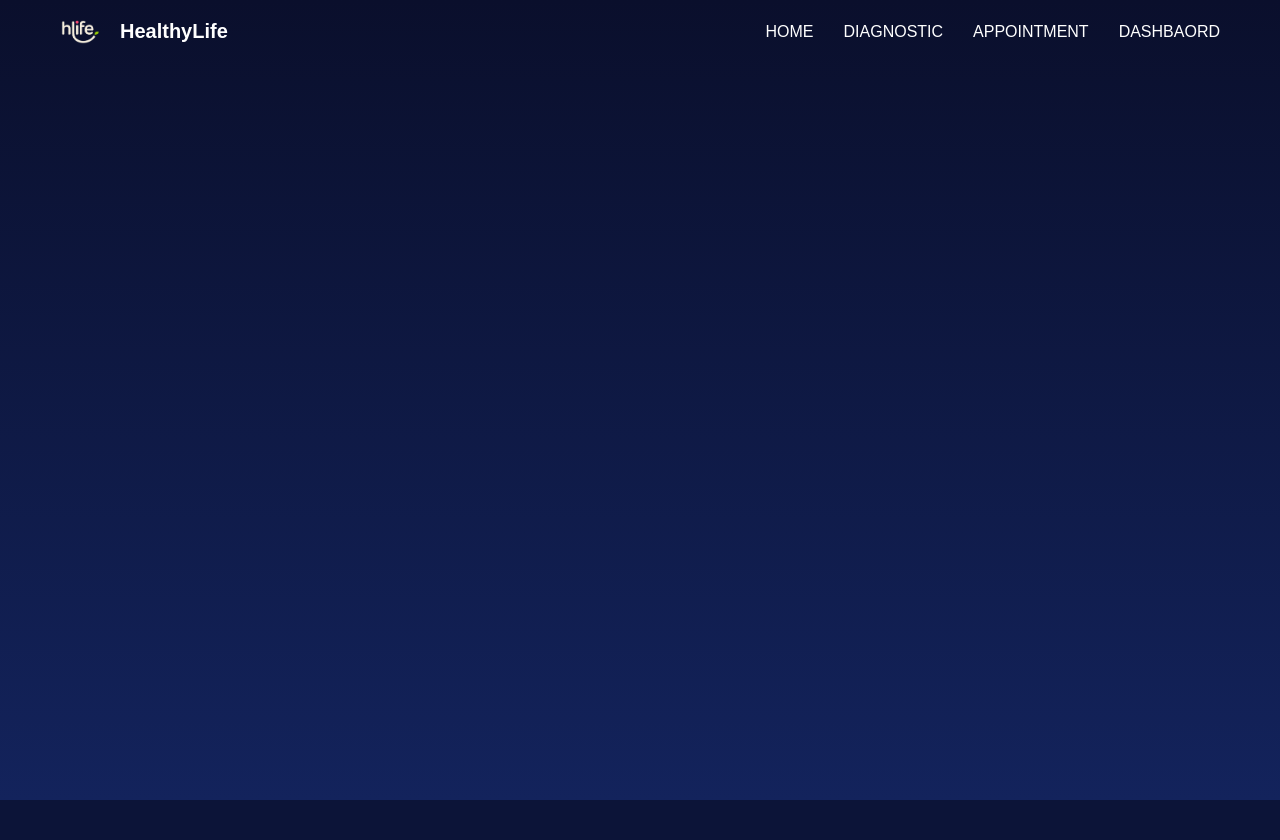
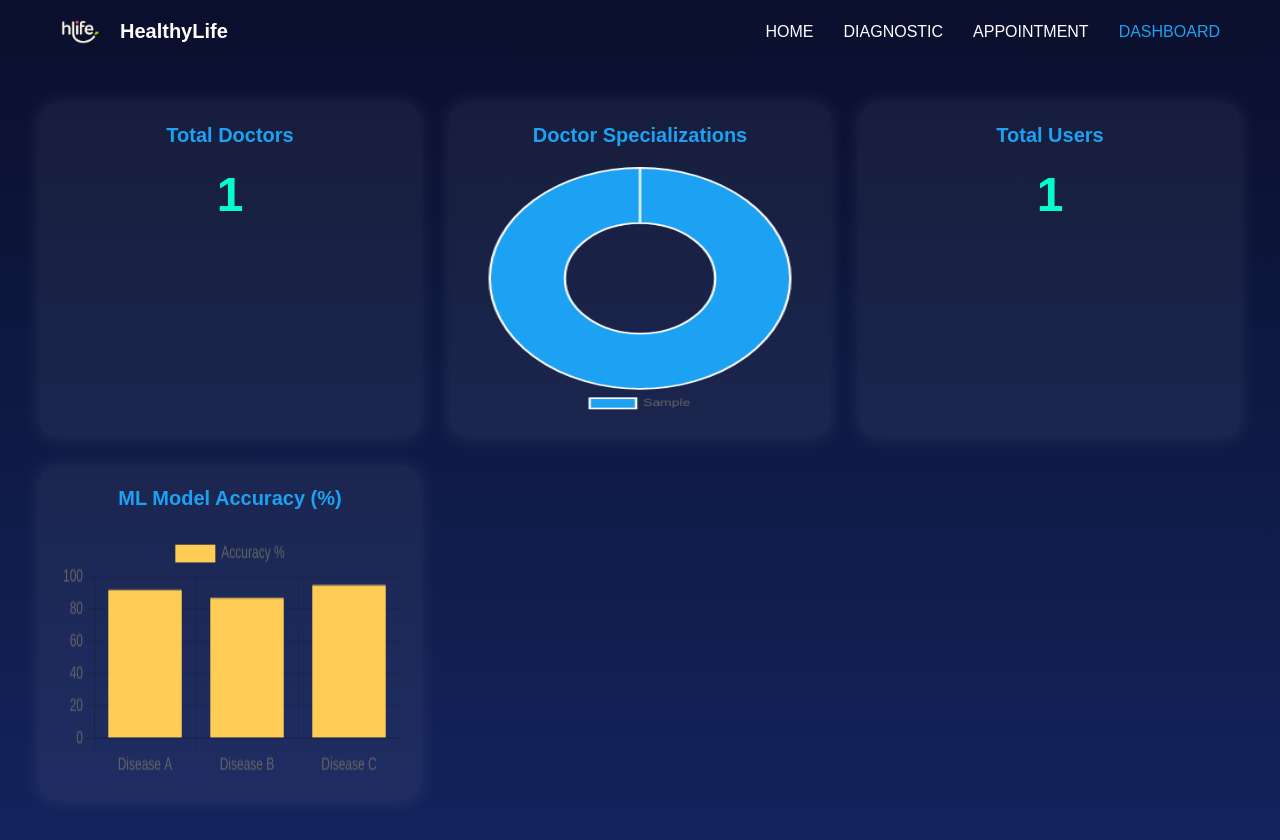
Before and after one commit to Mahboob-Attar/HealthyLife-Healthcare-Platform, a Flask app: page /dashboard/ in a window 1280 px wide. Before the commit the page ends 800 px from the top, so only its background shows below. Run offline with Flask 3, Linux system fonts and the light colour scheme; tables that the repository leaves empty or names only in its code hold one stand-in row (values such as "Sample post"); parts of the project's set-up code (start-up, migrations or seed data) failed here and were passed over.

Commit message:
update dashboard for analytical page

```diff
--- a/client/static/css/dashboard.css
+++ b/client/static/css/dashboard.css
@@ -54,78 +54,50 @@ body {
   color: #1da1f2;
 }
 
-/* Lab Test Section */
-.labtest {
-  max-width: 600px;
-  margin: 60px auto;
-  padding: 30px;
-  background-color: rgba(255, 255, 255, 0.05);
-  border-radius: 15px;
-  text-align: center;
-  box-shadow: 0 0 15px rgba(255, 255, 255, 0.2);
-  animation: fadeIn 0.4s ease-in-out;
+/* Dashboard Cards */
+.dashboard-container {
+  display: grid;
+  grid-template-columns: repeat(auto-fit, minmax(300px, 1fr));
+  gap: 30px;
+  padding: 40px;
 }
 
-@keyframes fadeIn {
-  from {
-    opacity: 0;
-    transform: translateY(15px);
-  }
-  to {
-    opacity: 1;
-    transform: translateY(0);
+.card {
+  background: rgba(255, 255, 255, 0.05);
+  padding: 20px;
+  border-radius: 15px;
+  box-shadow: 0 0 20px rgba(255, 255, 255, 0.1);
+  text-align: center;
+  transition: transform 0.3s;
+}
+
+.card:hover {
+  transform: translateY(-5px);
+}
+
+.card h3 {
+  margin-bottom: 20px;
+  font-size: 20px;
+  color: #1da1f2;
+}
+
+/* Centered Count */
+.center-count {
+  font-size: 48px;
+  font-weight: bold;
+  color: #00ffcc;
+  margin-top: 20px;
+}
+
+/* Chart Styling */
+canvas {
+  width: 100% !important;
+  height: 250px !important;
+}
+
+@media screen and (max-width: 768px) {
+  .dashboard-container {
+    grid-template-columns: 1fr;
+    padding: 20px;
   }
 }
-
-.labtest h1 {
-  font-size: 28px;
-  margin-bottom: 10px;
-}
-
-.labtest p {
-  color: #ccc;
-  margin-bottom: 20px;
-}
-
-label {
-  display: block;
-  margin-top: 15px;
-  text-align: left;
-}
-
-input,
-select {
-  width: 100%;
-  padding: 10px;
-  margin-top: 5px;
-  border: none;
-  border-radius: 8px;
-  background-color: rgba(255, 255, 255, 0.1);
-  color: #000000;
-}
-
-.btn {
-  margin-top: 20px;
-  padding: 12px 28px;
-  border: none;
-  border-radius: 25px;
-  background: #fff;
-  color: #1e3eff;
-  font-weight: bold;
-  cursor: pointer;
-  transition: 0.3s;
-}
-.btn:hover {
-  background: #1e3eff;
-  color: #fff;
-}
-
-/* Result */
-.result-box {
-  margin-top: 20px;
-  padding: 20px;
-  background-color: rgba(0, 255, 255, 0.1);
-  border-radius: 10px;
-  display: none;
-  text-align: left;
-}
--- /dev/null
+++ b/client/static/js/dashboard.js
@@ -0,0 +1,74 @@
+document.addEventListener("DOMContentLoaded", async () => {
+  try {
+    const res = await fetch("/dashboard/dashboard_data");
+    const result = await res.json();
+
+    if (!result.success) return;
+
+    const data = result.data;
+
+    // Total Doctors
+    const totalDoctors = data.total_doctors || 0;
+    document.getElementById("totalDoctors").textContent = totalDoctors;
+
+    // Total Users
+    const totalUsers = data.total_users || 0;
+    document.getElementById("totalUsers").textContent = totalUsers;
+
+    // Doctor Specializations Chart
+    const specCanvas = document.getElementById("specializationChart");
+    if (specCanvas) {
+      const specCtx = specCanvas.getContext("2d");
+      new Chart(specCtx, {
+        type: "doughnut",
+        data: {
+          labels: data.specializations.map((s) => s.specialization),
+          datasets: [
+            {
+              label: "Specializations",
+              data: data.specializations.map((s) => s.count),
+              backgroundColor: [
+                "#1da1f2",
+                "#00ffcc",
+                "#ff6384",
+                "#ff9f40",
+                "#36a2eb",
+                "#9966ff",
+              ],
+            },
+          ],
+        },
+        options: {
+          responsive: true,
+          plugins: { legend: { position: "bottom" } },
+        },
+      });
+    }
+
+    // ML Accuracy Chart
+    const mlCtx = document.getElementById("mlAccuracyChart")?.getContext("2d");
+    if (mlCtx) {
+      new Chart(mlCtx, {
+        type: "bar",
+        data: {
+          labels: Object.keys(data.ml_accuracy),
+          datasets: [
+            {
+              label: "Accuracy %",
+              data: Object.values(data.ml_accuracy),
+              backgroundColor: "#ffcd56",
+            },
+          ],
+        },
+        options: {
+          responsive: true,
+          scales: {
+            y: { beginAtZero: true, max: 100 },
+          },
+        },
+      });
+    }
+  } catch (err) {
+    console.error("Dashboard JS error:", err);
+  }
+});
--- a/client/templates/dashboard.html
+++ b/client/templates/dashboard.html
@@ -1,30 +1,55 @@
 <!DOCTYPE html>
 <html lang="en">
 <head>
-    <meta charset="UTF-8" />
-    <meta name="viewport" content="width=device-width, initial-scale=1.0" />
-    <title>Lab Test - HealthyLife</title>
-    <link rel="stylesheet" href="../static/css/dashboard.css" />
+  <meta charset="UTF-8">
+  <meta name="viewport" content="width=device-width, initial-scale=1.0">
+  <title>Dashboard - HealthyLife</title>
+  <link rel="stylesheet" href="{{ url_for('static', filename='css/dashboard.css') }}">
+  <script src="https://cdn.jsdelivr.net/npm/chart.js" defer></script>
+  <script src="{{ url_for('static', filename='js/dashboard.js') }}" defer></script>
 </head>
 <body>
   <!-- Navbar -->
   <header>
     <nav class="navbar">
       <div class="nav-left">
-          <img src="../static/assets/logo.png" alt="Logo" class="logo-img" />
+        <img src="{{ url_for('static', filename='assets/logo.png') }}" alt="Logo" class="logo-img">
         <div class="logo-text">HealthyLife</div>
       </div>
       <ul class="nav-links">
         <li><a href="/">HOME</a></li>
         <li><a href="/diagnostic">DIAGNOSTIC</a></li>
         <li><a href="/appointment">APPOINTMENT</a></li>
-          <li><a href="/dashboard">DASHBAORD</a></li>
+        <li><a href="/dashboard" class="active">DASHBOARD</a></li>
       </ul>
     </nav>
   </header>
 
+  <!-- Dashboard Cards -->
+  <div class="dashboard-container">
+    <!-- Total Doctors Circle -->
+    <div class="card">
+      <h3>Total Doctors</h3>
+      <div class="center-count" id="totalDoctors">0</div>
+    </div>
 
+    <!-- Doctor Specializations -->
+    <div class="card">
+      <h3>Doctor Specializations</h3>
+      <canvas id="specializationChart"></canvas>
+    </div>
 
-    <script src="../static/js/dashboard.js" defer></script>
+    <!-- Total Users -->
+    <div class="card">
+      <h3>Total Users</h3>
+      <div class="center-count" id="totalUsers">0</div>
+    </div>
+
+    <!-- ML Model Accuracy -->
+    <div class="card">
+      <h3>ML Model Accuracy (%)</h3>
+      <canvas id="mlAccuracyChart"></canvas>
+    </div>
+  </div>
 </body>
 </html>
--- a/server/blueprints/dashboard.py
+++ b/server/blueprints/dashboard.py
@@ -1,7 +1,52 @@
-from flask import Blueprint, render_template
+from flask import Blueprint, render_template, jsonify
+import pymysql
 
 dashboard_bp = Blueprint("dashboard", __name__, url_prefix="/dashboard")
+
+DB_CONFIG = {
+    "host": "localhost",
+    "user": "Healthylife",
+    "password": "Health@2025//",
+    "database": "healthylifedb",
+    "charset": "utf8mb4"
+}
+
+def get_connection():
+    return pymysql.connect(**DB_CONFIG)
 
 @dashboard_bp.route("/")
 def dashboard():
     return render_template("dashboard.html")
+
+@dashboard_bp.route("/dashboard_data")
+def dashboard_data():
+    conn = get_connection()
+    cursor = conn.cursor(pymysql.cursors.DictCursor)
+    data = {}
+    try:
+        # Total doctors
+        cursor.execute("SELECT COUNT(*) AS total_doctors FROM doctors")
+        data["total_doctors"] = cursor.fetchone()["total_doctors"]
+
+        # Doctors by specialization
+        cursor.execute("SELECT specialization, COUNT(*) as count FROM doctors GROUP BY specialization")
+        data["specializations"] = cursor.fetchall()
+
+        # Total users
+        cursor.execute("SELECT COUNT(*) AS total_users FROM users")
+        data["total_users"] = cursor.fetchone()["total_users"]
+
+        # ML model accuracy (for demo, static value; can replace with actual model info)
+        data["ml_accuracy"] = {
+            "Disease A": 92,
+            "Disease B": 87,
+            "Disease C": 95
+        }
+
+        return jsonify({"success": True, "data": data})
+    except Exception as e:
+        print("Dashboard error:", e)
+        return jsonify({"success": False, "message": "Server error"}), 500
+    finally:
+        cursor.close()
+        conn.close()
```
Also changed, not shown: client/static/css/index.css (+24 -0 lines), client/static/js/doctorRegistration.js (+70 -2 lines), client/templates/index.html (+15 -6 lines), server/doctors_upload_images/bablu_cccc.jpg (added), server/doctors_upload_images/bablu_selfie.jpg (added). Lines whose indentation alone changed are shown as unchanged.
